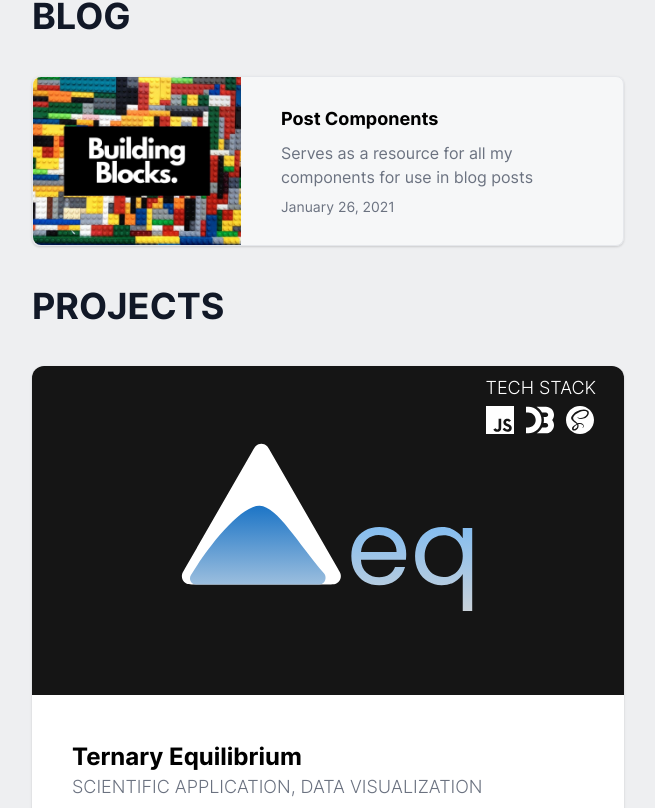
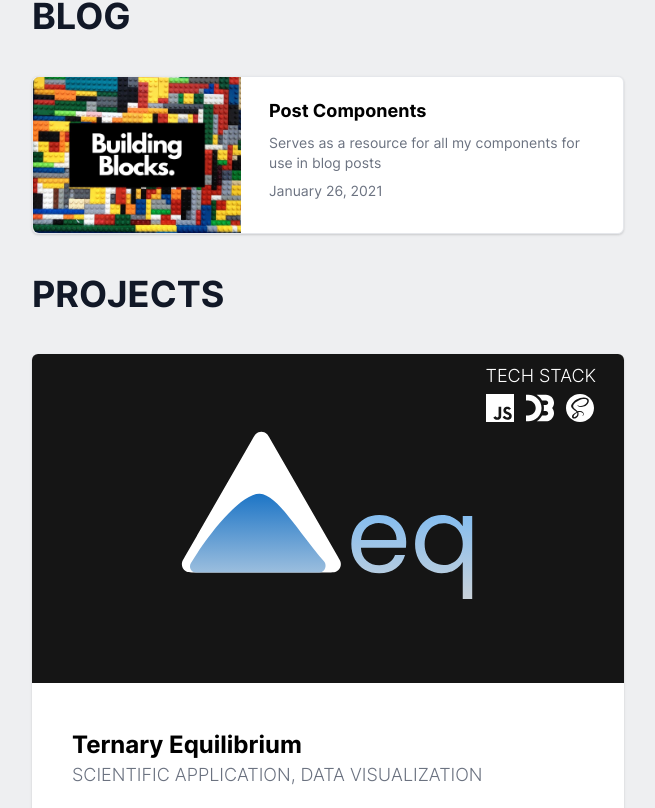
Before and after one commit to fabiwo/fabiwo.io, a Next.js app: page / in a window 1280 px wide. Shown: the part 412-1220 px from the top of the page, without its empty margins (312-967 px from the left). Built offline with nearby package versions, Linux system fonts and the light colour scheme; what @tailwindcss/typography would draw is missing.

Commit message:
changed stuff

```diff
--- a/components/atoms/EmailBatch.jsx
+++ b/components/atoms/EmailBatch.jsx
@@ -1,6 +1,6 @@
 export default function EmailBatch({ email }) {
   return (
-    <a className='p-5 text-lg font-bold text-center text-white bg-blue-600 rounded-xl'>
+    <a className='p-5 text-lg font-bold text-center text-white bg-blue-600 rounded-md'>
       {email}
     </a>
   )
--- a/components/atoms/ErrorMessage.jsx
+++ b/components/atoms/ErrorMessage.jsx
@@ -1,6 +1,6 @@
 export default function ErrorMessage({ children }) {
   return (
-    <p className='flex items-center p-5 text-sm font-bold text-red-700 bg-red-100 rounded-lg'>
+    <p className='flex items-center p-5 text-sm font-bold text-red-700 bg-red-100 rounded-md'>
       <svg
         xmlns='http://www.w3.org/2000/svg'
         viewBox='0 0 20 20'
--- a/components/atoms/FoundTag.jsx
+++ b/components/atoms/FoundTag.jsx
@@ -1,6 +1,6 @@
 const FoundTag = ({ number }) => {
   return (
-    <div className='mx-auto mb-3 text-white bg-gray-900 rounded shadow px-7 text-md'>
+    <div className='mx-auto mb-3 text-white bg-gray-900 rounded-md shadow px-7 text-md'>
       <strong className='text-red-600'>{number}</strong> Posts
     </div>
   )
--- a/components/molecules/BlogPostCard.jsx
+++ b/components/molecules/BlogPostCard.jsx
@@ -14,16 +14,16 @@ export default function BlogPostCard({
 }) {
   return (
     <Link href={`/blog/${id}`}>
-      <article className='flex flex-col w-full bg-white bg-opacity-50 border rounded-lg shadow cursor-pointer md:flex-row hover:shadow-md hover:bg-opacity-100'>
+      <article className='flex flex-col w-full bg-white border rounded-md shadow cursor-pointer md:flex-row'>
         <img
-          className='object-cover rounded-t-lg max-h-60 md:rounded-l-lg md:rounded-t-none md:w-52 md:max-h-full'
+          className='object-cover rounded-t-md max-h-60 md:rounded-l-md md:rounded-t-none md:w-52 md:max-h-full'
           src={image ? image : '/static/images/placeholder.svg'}
           alt={alt ? alt : 'Placeholder'}
           loading='lazy'
         />
-        <div className='flex flex-col max-w-sm px-10 py-7'>
+        <div className='flex flex-col max-w-sm py-5 px-7'>
           <h2 className='text-lg font-bold '>{title}</h2>
-          <p className='my-2 text-gray-500 text-md '>{description}</p>
+          <p className='my-2 text-sm text-gray-500 '>{description}</p>
           <Date dateString={date} />
           {/* &#8226;{views} */}
         </div>
@@ -44,22 +44,22 @@ export function NewestBlogPostCard({
 }) {
   return (
     <Link href={`/blog/${id}`}>
-      <article className='relative flex flex-col w-full mb-5 bg-white border rounded-lg shadow cursor-pointer hover:shadow-lg'>
+      <article className='relative flex flex-col w-full mb-5 bg-white border rounded-md shadow cursor-pointer hover:shadow-lg'>
         <Image
           width={700}
           height={400}
-          className='object-cover w-full rounded-t-lg '
+          className='object-cover w-full rounded-t-md '
           src={image ? image : '/static/images/placeholder.svg'}
           alt={alt ? alt : 'Placeholder'}
         />
-        <p className='absolute left-0 px-5 py-1 text-white bg-red-600 rounded-r text-md text-bold top-5'>
+        <p className='absolute left-0 px-5 py-1 text-white bg-red-600 rounded-r-md text-md text-bold top-5'>
           NEW! 🔥
         </p>
         <ul className='absolute left-0 flex flex-col space-y-1 top-16'>
           {tags.map((tag, i) => (
             <li
               key={i}
-              className='px-4 py-1 text-white bg-black rounded-r text-md'
+              className='px-4 py-1 text-white bg-black rounded-r-md text-md'
             >
               {tag}
             </li>
--- a/components/molecules/NewsletterForm.jsx
+++ b/components/molecules/NewsletterForm.jsx
@@ -42,7 +42,7 @@ const NewsletterForm = () => {
   }
 
   return (
-    <div className='relative w-full p-6 my-4 border border-gray-300 rounded-lg shadow-lg bg-gray-50'>
+    <div className='relative w-full p-6 my-4 border border-gray-300 rounded-md shadow-lg bg-gray-50'>
       <h5 className='text-lg font-bold text-gray-900'>Join the newsletter</h5>
       <p className='my-1 text-gray-800'>
         Be part of my journey and get informed about interesting{' '}
@@ -58,7 +58,7 @@ const NewsletterForm = () => {
           type='email'
           autoComplete='email'
           required
-          className='block w-full px-4 py-2 mt-1 text-gray-900 rounded bg-blue-50 focus:bg-blue-100 focus:ring-gray-500 focus:border-gray-500 '
+          className='block w-full px-4 py-2 mt-1 text-gray-900 rounded-md bg-blue-50 focus:bg-blue-100 focus:ring-gray-500 focus:border-gray-500 '
         />
         <button className='absolute top-0 right-0 btn--primary' type='submit'>
           Subscribe
--- a/components/molecules/ProjectItem.jsx
+++ b/components/molecules/ProjectItem.jsx
@@ -12,7 +12,7 @@ export default function ProjectItem({
   tools,
 }) {
   return (
-    <div className='transition duration-300 ease-out transform bg-white shadow cursor-pointer hover:-translate-y-1 hover:shadow-lg rounded-xl'>
+    <div className='transition duration-300 ease-out transform bg-white rounded-md shadow cursor-pointer hover:-translate-y-1 hover:shadow-lg'>
       <a href={href} target='_blank' rel='noopener noreferrer'>
         <div className='relative'>
           <div className='absolute top-0 flex flex-col p-2 space-y-1 right-5'>
@@ -30,7 +30,7 @@ export default function ProjectItem({
             alt=''
             width={900}
             height={500}
-            className='object-cover rounded-t-xl'
+            className='object-cover rounded-t-md'
           />
         </div>
         <div className='flex flex-col p-10'>
--- a/pages/blog/[id].js
+++ b/pages/blog/[id].js
@@ -48,7 +48,7 @@ export default function Post({ source, frontMatter }) {
             width={500}
             height={500 / (16 / 10)}
             layout={'responsive'}
-            className='object-cover rounded shadow'
+            className='object-cover rounded-md shadow'
             src={
               frontMatter.image
                 ? frontMatter.image
--- a/styles/core.scss
+++ b/styles/core.scss
@@ -26,7 +26,7 @@ html {
 }
 
 .inline_code {
-    @apply inline-block px-3 py-1 m-0 text-lg font-bold text-blue-600 bg-blue-200 rounded #{!important};
+    @apply inline-block px-3 py-1 m-0 text-lg font-bold text-blue-600 bg-blue-200 rounded-md #{!important};
 
     &:before {
         content: "" !important;
```
